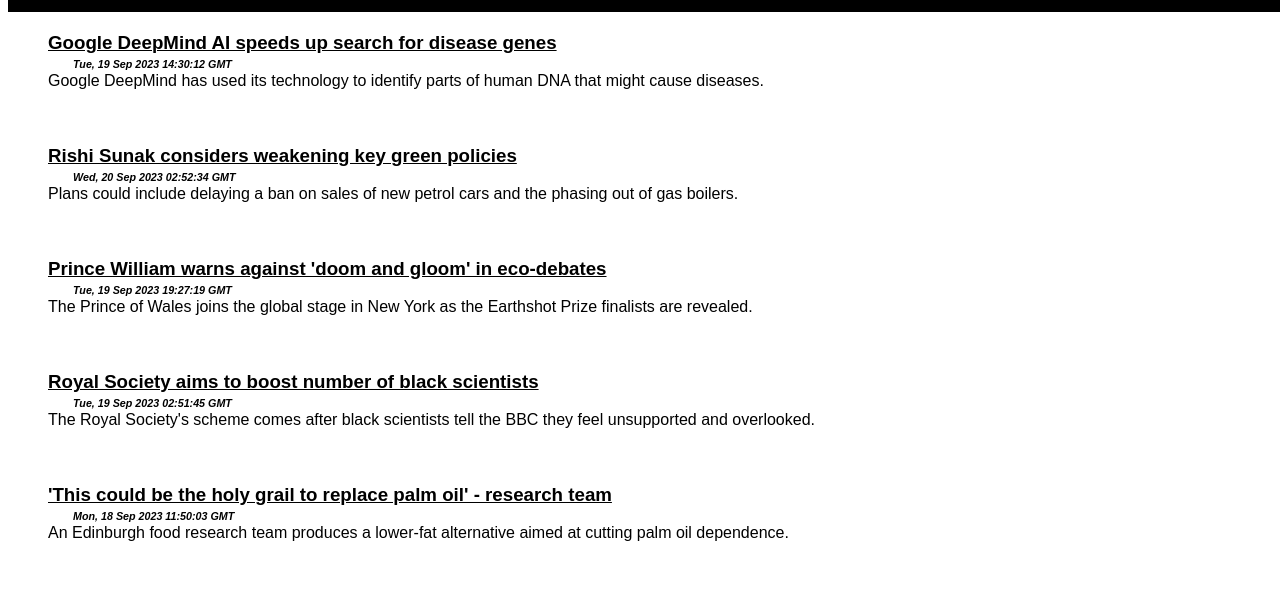
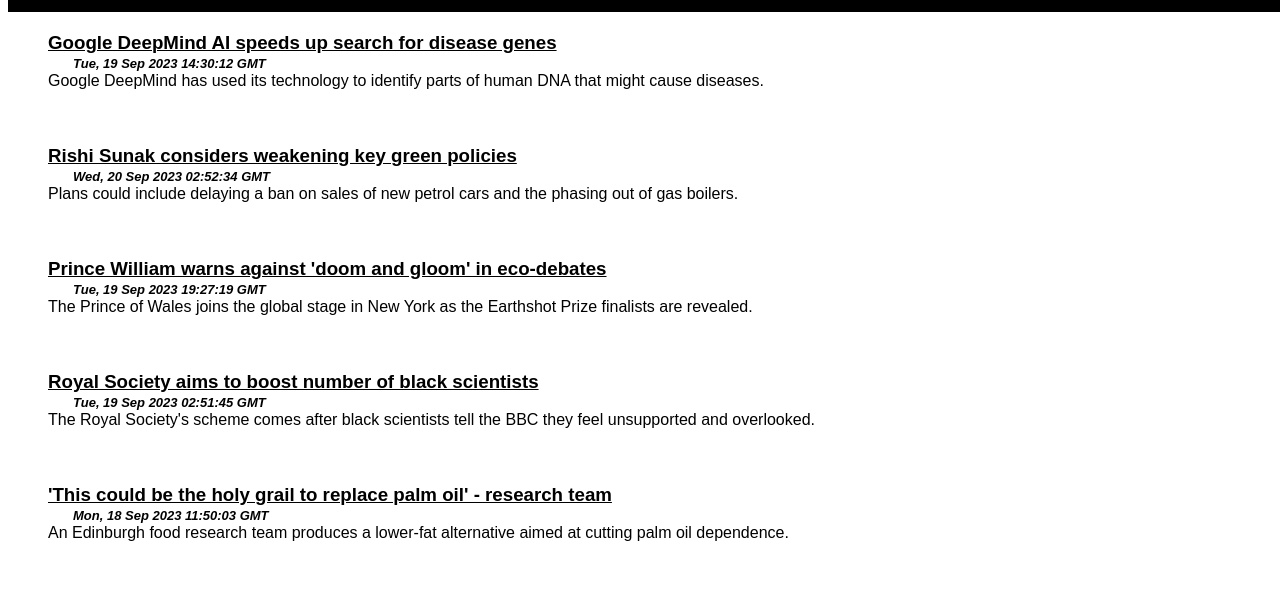
Before and after one commit to cscie12/assignment03-css-intro-xxalisonrose, a plain HTML site: page index.html in a window 1280 px wide. Shown: the part 198-792 px from the top of the page. Drawn offline with Linux system fonts and the light colour scheme.

Commit message:
git -m 'message'

```diff
--- a/index.html
+++ b/index.html
@@ -26,7 +26,7 @@
     <h3>Google DeepMind AI speeds up search for disease genes</h3>
         </a>
         <br>
-    <h6>Tue, 19 Sep 2023 14:30:12 GMT</h6>
+    <h4>Tue, 19 Sep 2023 14:30:12 GMT</h4>
         <br>
     <p>Google DeepMind has used its technology to identify parts of human DNA that might cause diseases.</p>
       </article>
@@ -37,7 +37,7 @@
     <h3>Rishi Sunak considers weakening key green policies</h3>
           </a>
           <br>
-    <h6>Wed, 20 Sep 2023 02:52:34 GMT</h6>
+    <h4>Wed, 20 Sep 2023 02:52:34 GMT</h4>
           <br>
     <p>Plans could include delaying a ban on sales of new petrol cars and the phasing out of gas boilers.</p>
   </article>
@@ -48,7 +48,7 @@
     <h3>Prince William warns against 'doom and gloom' in eco-debates</h3>
           </a>
           <br>
-      <h6>Tue, 19 Sep 2023 19:27:19 GMT</h6>
+      <h4>Tue, 19 Sep 2023 19:27:19 GMT</h4>
           <br>
       <p>The Prince of Wales joins the global stage in New York as the Earthshot Prize finalists are revealed.</p>
   </article>
@@ -59,7 +59,7 @@
       <h3>Royal Society aims to boost number of black scientists</h3>
           </a>
           <br>
-      <h6>Tue, 19 Sep 2023 02:51:45 GMT</h6>
+      <h4>Tue, 19 Sep 2023 02:51:45 GMT</h4>
           <br>
       <p>The Royal Society's scheme comes after black scientists tell the BBC they feel unsupported and overlooked.</p>
   </article>
@@ -70,7 +70,7 @@
     <h3>'This could be the holy grail to replace palm oil' - research team</h3>
       </a>
       <br>
-    <h6>Mon, 18 Sep 2023 11:50:03 GMT</h6>
+    <h4>Mon, 18 Sep 2023 11:50:03 GMT</h4>
       <br>
     <p>An Edinburgh food research team produces a lower-fat alternative aimed at cutting palm oil dependence.</p>
   </article>
@@ -81,7 +81,7 @@
     <h3>Chandrayaan-3: How important are India's Moon mission findings?</h3>
       </a>
       <br>
-    <h6>Mon, 18 Sep 2023 23:53:47 GMT</h6>
+    <h4>Mon, 18 Sep 2023 23:53:47 GMT</h4>
       <br>
     <p>A former Nasa scientist decodes the significance of the discoveries made by the lunar lander and rover.</p>
   </article>
--- a/styles/site.css
+++ b/styles/site.css
@@ -68,11 +68,12 @@ display: inline;
 
 }
 
-h6 {
+h4 {
   display: inline;
   color:black;
   font-style: oblique;
   padding-left: 25px;
+  font-size: small;
 }
 
 footer {
```
